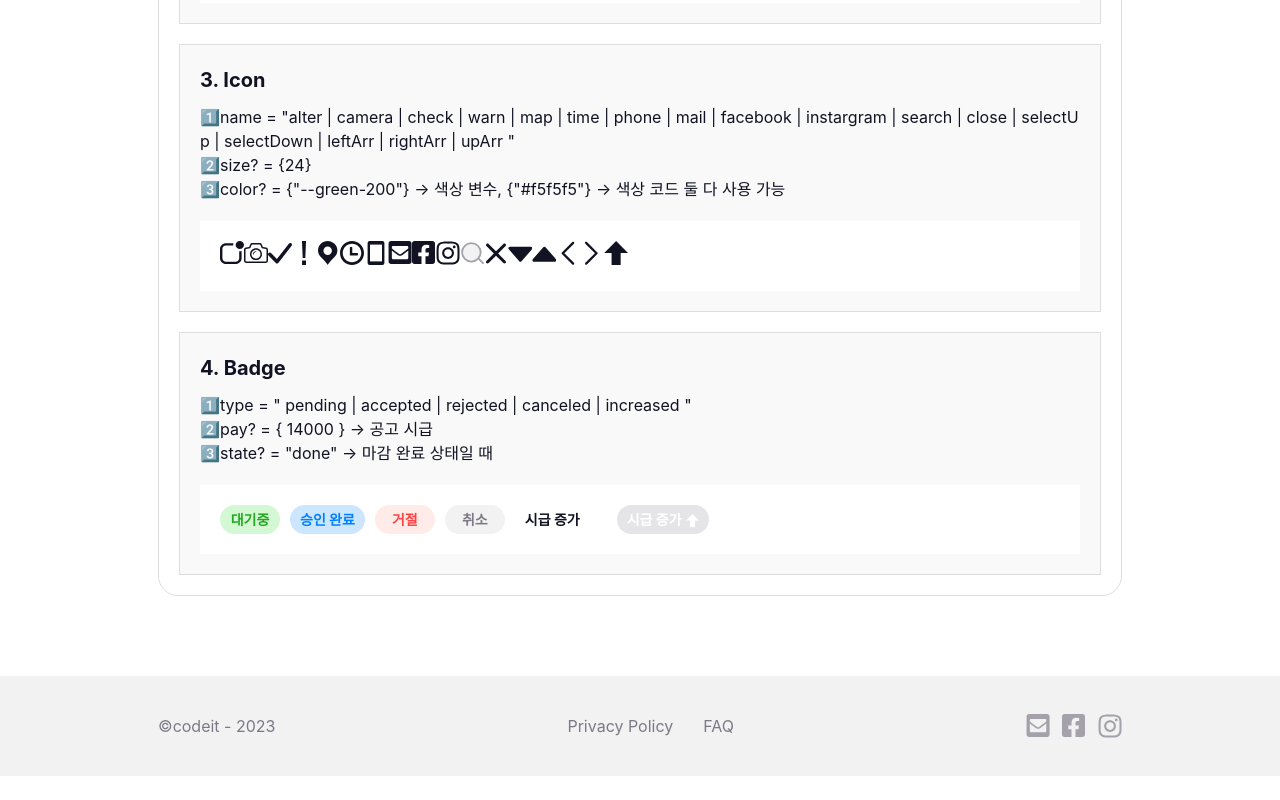
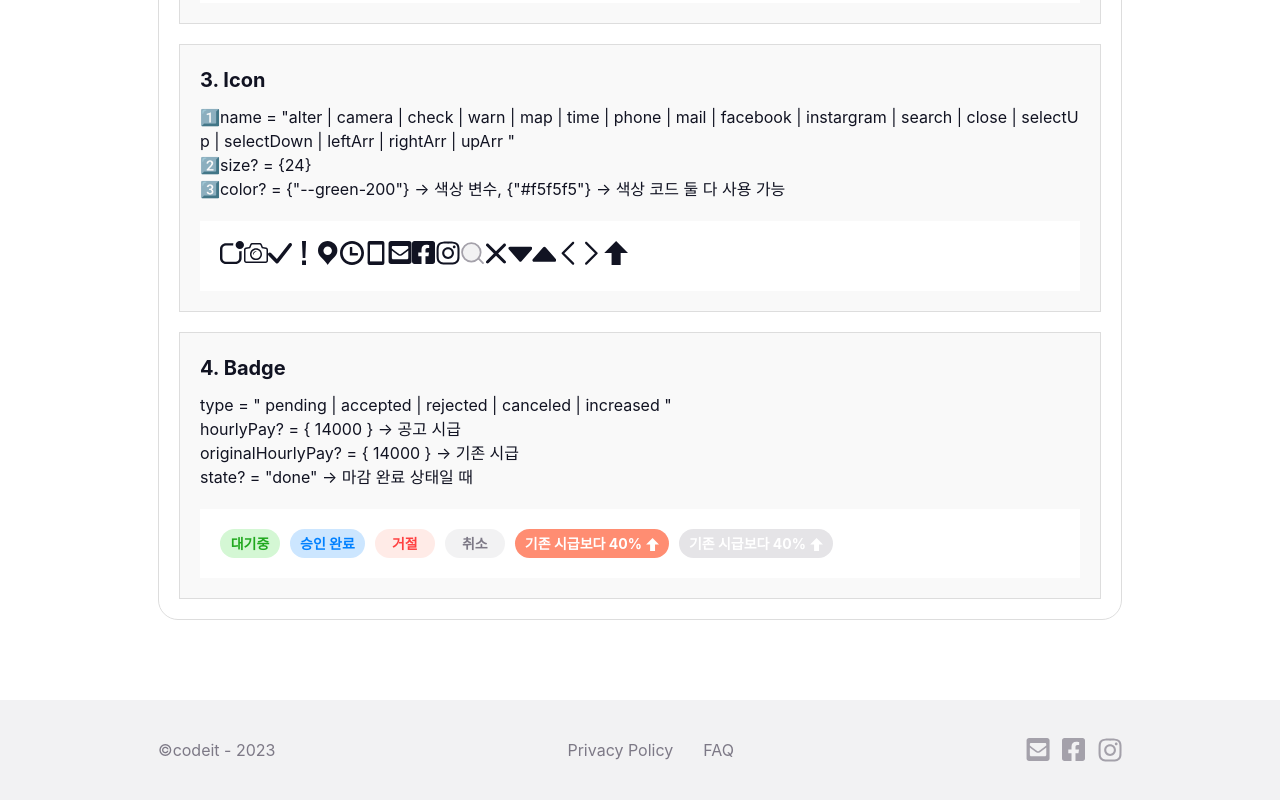
Before and after one commit to codeit-sprint12-part3/the-julge, a Next.js app: page /sample in a window 1280 px wide. Shown: the part 5181-5981 px from the top of the page. Before the commit the page ends 5957 px from the top, so only its background shows below. Built offline with nearby package versions, Linux system fonts and the light colour scheme; no server answers; a web font is replaced by a local one.

Commit message:
fix: badge

```diff
--- a/src/components/ui/Badge.tsx
+++ b/src/components/ui/Badge.tsx
@@ -9,7 +9,7 @@ interface BadgeProps {
   type: BadgeType;
   state?: StateType;
   originalHourlyPay?: number;
-  price?: number;
+  hourlyPay?: number;
 }
 
 const badgeText: Record<BadgeType, string> = {
@@ -20,12 +20,12 @@ const badgeText: Record<BadgeType, string> = {
   increased: "시급 증가",
 };
 
-export default function Badge({ type, price, state, originalHourlyPay }: BadgeProps) {
+export default function Badge({ type, hourlyPay, state, originalHourlyPay }: BadgeProps) {
   let text = badgeText[type];
   let additionalStyle = "";
 
-  if (type === "increased" && price && originalHourlyPay) {
-    const increaseRate = Math.round(((price - originalHourlyPay) / originalHourlyPay) * 100);
+  if (type === "increased" && hourlyPay && originalHourlyPay) {
+    const increaseRate = Math.round(((hourlyPay - originalHourlyPay) / originalHourlyPay) * 100);
     text = `기존 시급보다 ${increaseRate}%`;
 
     additionalStyle = increaseRate >= 50 ? styles.increased_up : styles.increased_down;
--- a/src/components/ui/PostCard.tsx
+++ b/src/components/ui/PostCard.tsx
@@ -39,13 +39,11 @@ const PostCard = ({ data }: PostCardProps) => {
           </ul>
           <div className={styles.price}>
             <p>{hourlyPay.toLocaleString()}원</p>
-            {hourlyPay > shop.item.originalHourlyPay && (
-              <Badge
-                type="increased"
-                price={hourlyPay}
-                originalHourlyPay={shop.item.originalHourlyPay}
-              />
-            )}
+            <Badge
+              type="increased"
+              hourlyPay={hourlyPay}
+              originalHourlyPay={shop.item.originalHourlyPay}
+            />
           </div>
         </div>
       </Link>
--- a/src/pages/sample/components/Sol.tsx
+++ b/src/pages/sample/components/Sol.tsx
@@ -60,17 +60,18 @@ const Sol = () => {
         <li>
           <h3>Badge</h3>
           <div>
-            <p>1️⃣type = {`" pending | accepted | rejected | canceled | increased "`}</p>
-            <p>2️⃣pay? = {`{ 14000 }`} → 공고 시급</p>
-            <p>3️⃣state? = {`"done"`} → 마감 완료 상태일 때</p>
+            <p>type = {`" pending | accepted | rejected | canceled | increased "`}</p>
+            <p>hourlyPay? = {`{ 14000 }`} → 공고 시급</p>
+            <p>originalHourlyPay? = {`{ 14000 }`} → 기존 시급</p>
+            <p>state? = {`"done"`} → 마감 완료 상태일 때</p>
           </div>
           <div className={style.box}>
             <Badge type="pending" />
             <Badge type="accepted" />
             <Badge type="rejected" />
             <Badge type="canceled" />
-            <Badge type="increased" pay={14000} />
-            <Badge type="increased" pay={14000} state="done" />
+            <Badge type="increased" hourlyPay={14000} originalHourlyPay={10000} />
+            <Badge type="increased" hourlyPay={14000} originalHourlyPay={10000} state="done" />
           </div>
         </li>
       </ul>
```
